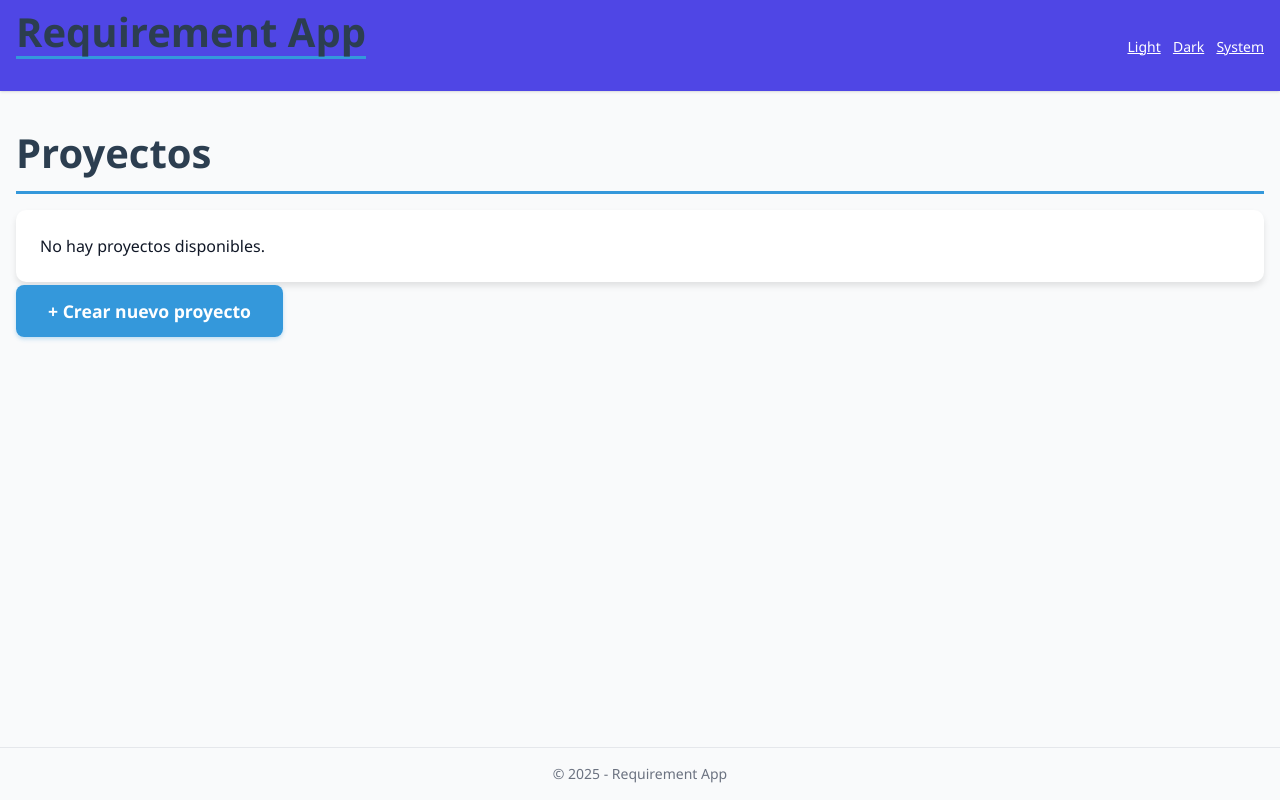
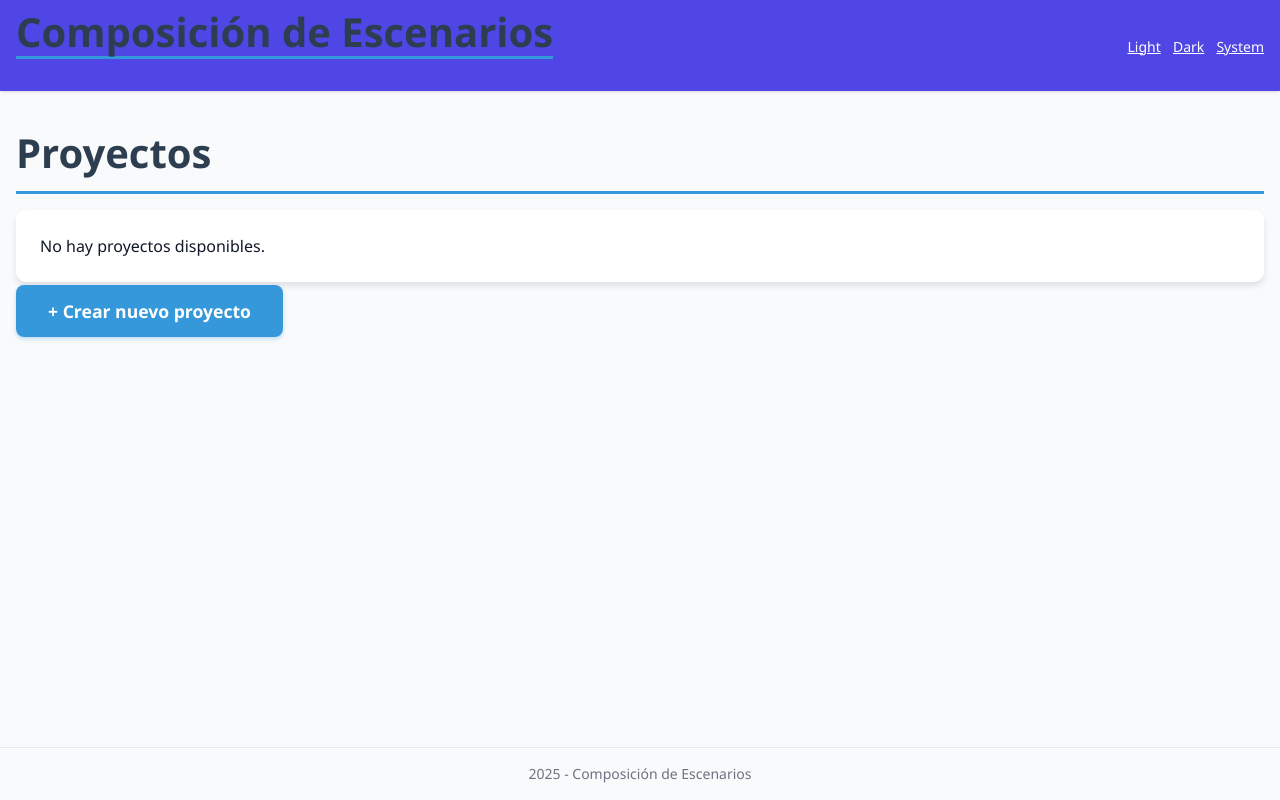
Before and after one commit to GregoMac1/scenario-composition, a Django app: page / in a window 1280 px wide. Run offline with Django 5.2, Linux system fonts and the light colour scheme; data that the repository does not hold is empty; some libraries are stand-ins or nearby versions.

Commit message:
fix: layout app title

```diff
--- a/analyzer/templates/analyzer/layout.html
+++ b/analyzer/templates/analyzer/layout.html
@@ -2,14 +2,13 @@
 <html lang="en" data-theme="system">
 <head>
   <meta charset="UTF-8" />
-  <title>{% block title %}Requirement App{% endblock %}</title>
+  <title>{% block title %}Composición de Escenarios{% endblock %}</title>
   <meta name="viewport" content="width=device-width, initial-scale=1.0" />
   {% load static %}
   <script src="https://cdn.tailwindcss.com"></script>
   <link rel="stylesheet" href="{% static 'analyzer/styles.css' %}">
 
   <script>
-    // Aplica la preferencia de tema guardada o la del sistema
     const savedTheme = localStorage.getItem('theme');
     const prefersDark = window.matchMedia('(prefers-color-scheme: dark)').matches;
 
@@ -25,10 +24,9 @@
 
 <body class="min-h-screen flex flex-col transition-colors duration-300">
 
-  <!-- Header -->
   <header class="shadow" style="background-color: var(--color-primary); color: white;">
     <div class="container mx-auto px-4 py-4 flex justify-between items-center">
-      <h1 class="text-2xl font-semibold">Requirement App</h1>
+      <h1 class="text-2xl font-semibold">Composición de Escenarios</h1>
       <div class="space-x-2">
         <button onclick="setTheme('light')" class="text-sm underline">Light</button>
         <button onclick="setTheme('dark')" class="text-sm underline">Dark</button>
@@ -37,17 +35,14 @@
     </div>
   </header>
 
-  <!-- Main content -->
   <main class="flex-grow container mx-auto px-4 py-8">
     {% block content %}{% endblock %}
   </main>
 
-  <!-- Footer -->
   <footer class="border-t text-sm text-center py-4 text-gray-500">
-    © 2025 - Requirement App
+    2025 - Composición de Escenarios
   </footer>
 
-  <!-- Script para cambiar el tema -->
   <script>
     function setTheme(theme) {
       localStorage.setItem('theme', theme);
```
